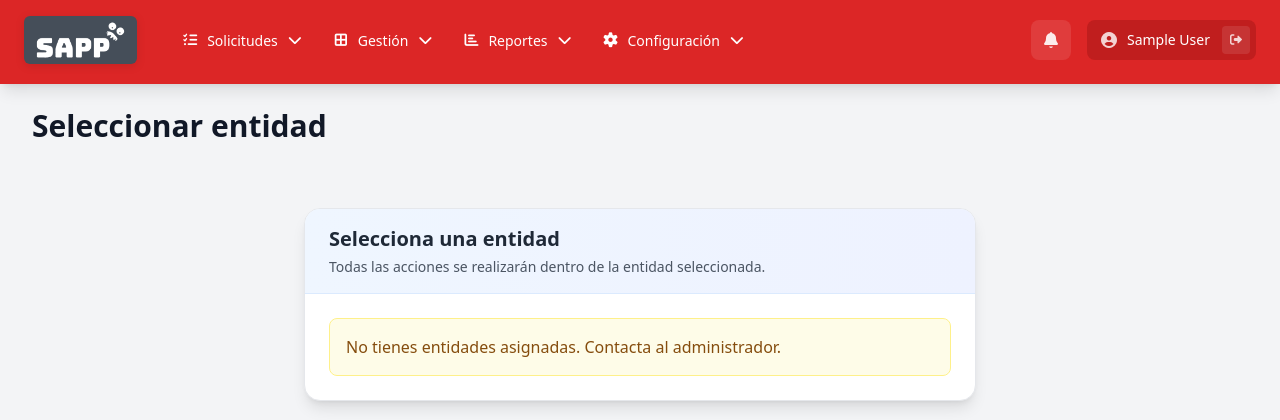
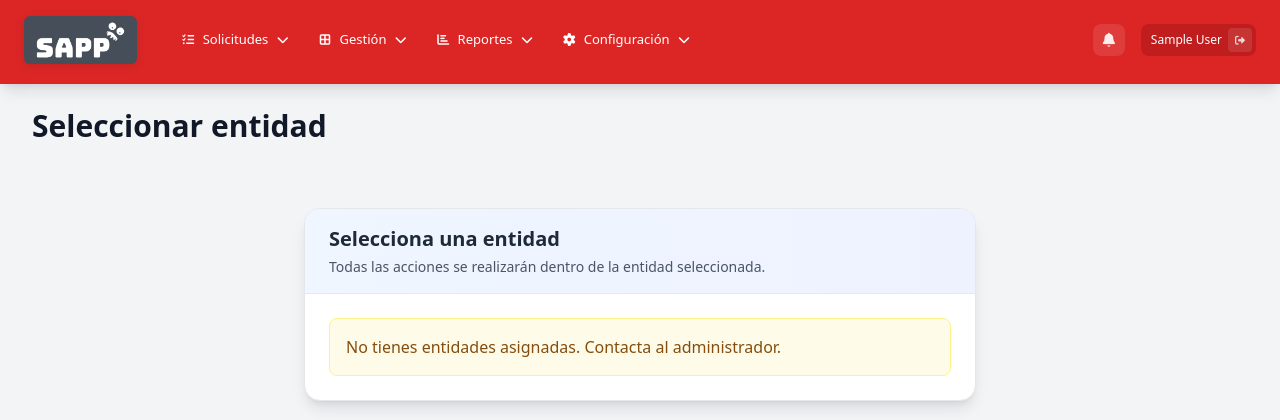
Before and after one commit to WilliamSotaquira/Sapp, a Laravel app: page /workspaces/select in a window 1280 px wide. Shown: the top 420 px of the page. Run offline with Laravel 12, Linux system fonts and the light colour scheme; the visitor is signed in with stand-in values (Sample User, id 1); data that the repository does not hold is empty; parts of the project's set-up code (start-up, migrations or seed data) failed here and were passed over; some libraries are stand-ins or nearby versions.

Commit message:
fix(nav): revertir tamanos a 13px que no desbordan y ajustar proporcion
- nav-links: 0.8125rem (13px) - tamano que cabe sin desborde
- dropdown items: 0.8125rem consistente con nav
- Iconos: 0.75rem (12px) para no competir con texto
- Campana: w-8 h-8 (proporcional)
- Usuario: texto xs, sin icono de user (solo nombre + boton salir)
- min-height: 2rem para targets accesibles sin ser enorme

```diff
--- a/resources/views/layouts/app.blade.php
+++ b/resources/views/layouts/app.blade.php
@@ -36,22 +36,22 @@
         .primary-nav-link {
             display: flex;
             align-items: center;
-            gap: 0.5rem;
+            gap: 0.4rem;
             font-weight: 500;
-            font-size: 0.875rem;
+            font-size: 0.8125rem;
             border-radius: 0.5rem;
-            padding: 0.5rem 0.75rem;
+            padding: 0.45rem 0.7rem;
             white-space: nowrap;
-            min-height: 2.5rem;
+            min-height: 2rem;
             transition: background-color 0.2s ease;
         }
 
         .primary-nav-link i,
         .dropdown-menu a i,
         .mobile-nav-link i {
-            width: 1.125rem;
+            width: 1rem;
             text-align: center;
-            font-size: 0.875rem;
+            font-size: 0.75rem;
         }
 
         .primary-nav-link:hover {
@@ -140,10 +140,10 @@
             display: flex;
             align-items: flex-start;
             gap: 0.5rem;
-            padding: 0.6rem 1rem;
-            font-size: 0.875rem;
+            padding: 0.5rem 1rem;
+            font-size: 0.8125rem;
             font-weight: 500;
-            min-height: 2.5rem;
+            min-height: 2rem;
             transition: background-color 0.2s ease;
             white-space: normal;
             line-height: 1.3;
@@ -639,24 +639,23 @@
 
                         {{-- Campana de alertas --}}
                         <a href="{{ route('operational-alerts.index') }}"
-                           class="relative flex items-center justify-center w-10 h-10 rounded-lg bg-white/10 hover:bg-white/20 transition"
+                           class="relative flex items-center justify-center w-8 h-8 rounded-lg bg-white/10 hover:bg-white/20 transition"
                            title="Alertas operativas"
                            id="navAlertBell">
-                            <i class="fas fa-bell text-base text-white/90"></i>
-                            <span id="navAlertBadge" class="hidden absolute -top-0.5 -right-0.5 min-w-[18px] h-[18px] flex items-center justify-center rounded-full bg-white text-red-600 text-[10px] font-bold leading-none px-1">
+                            <i class="fas fa-bell text-sm text-white/90"></i>
+                            <span id="navAlertBadge" class="hidden absolute -top-0.5 -right-0.5 min-w-[16px] h-4 flex items-center justify-center rounded-full bg-white text-red-600 text-[9px] font-bold leading-none px-0.5">
                             </span>
                         </a>
 
                         {{-- Usuario --}}
-                        <div class="flex items-center gap-2 bg-red-700/80 pl-3 pr-1.5 py-1.5 rounded-lg">
-                            <i class="fas fa-user-circle text-base text-white/80"></i>
-                            <span class="text-sm font-medium text-white truncate max-w-[120px] hidden sm:inline">{{ Auth::user()->name }}</span>
+                        <div class="flex items-center gap-1.5 bg-red-700/80 pl-2.5 pr-1 py-1 rounded-lg">
+                            <span class="text-xs font-medium text-white truncate max-w-[110px] hidden sm:inline">{{ Auth::user()->name }}</span>
                             <form method="POST" action="{{ route('logout') }}" class="inline">
                                 @csrf
                                 <button type="submit"
-                                    class="ml-1 w-7 h-7 flex items-center justify-center rounded bg-white/10 hover:bg-white/20 transition text-white/80 hover:text-white"
+                                    class="w-6 h-6 flex items-center justify-center rounded bg-white/10 hover:bg-white/20 transition text-white/80 hover:text-white"
                                     title="Cerrar sesión">
-                                    <i class="fas fa-sign-out-alt text-xs"></i>
+                                    <i class="fas fa-sign-out-alt text-[10px]"></i>
                                 </button>
                             </form>
                         </div>
```
